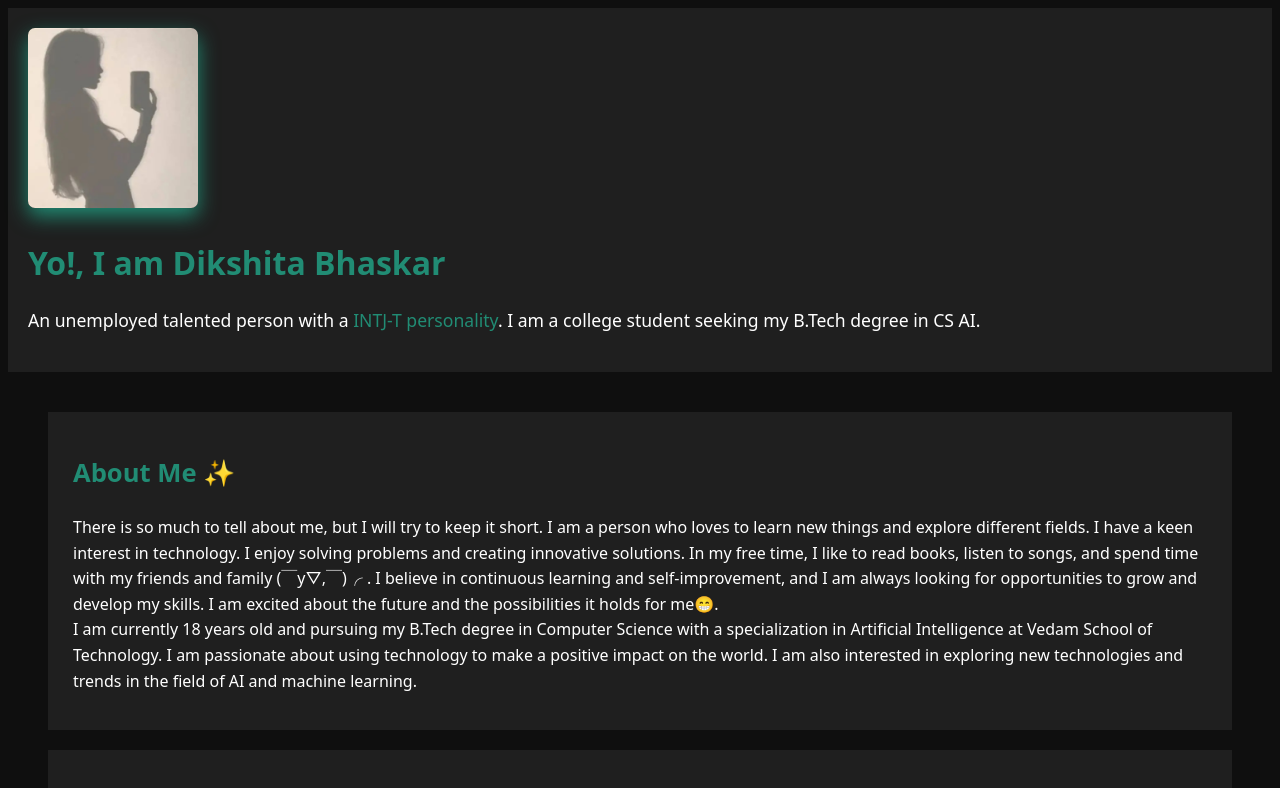
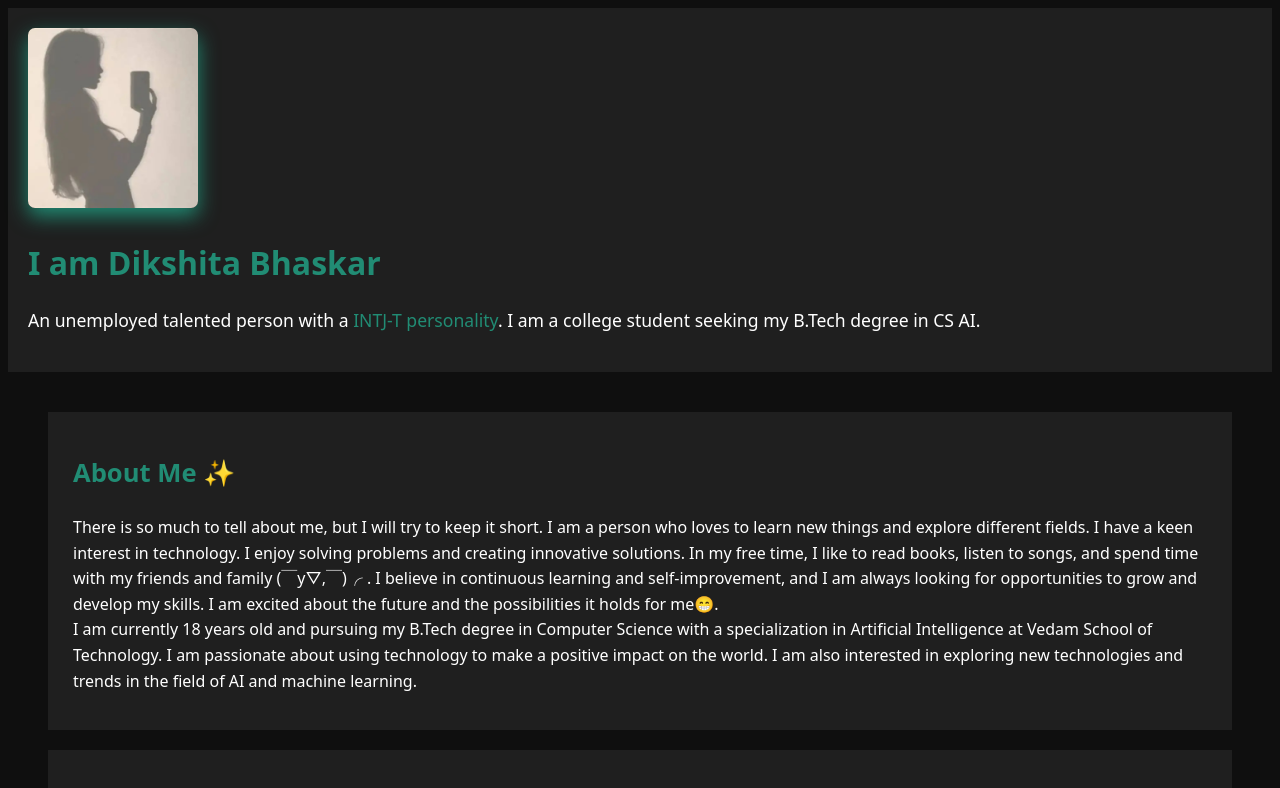
Before and after one commit to Dikshita-Bhaskar/Practice, a plain HTML site: page index.html in a window 1280 px wide. Shown: the top 788 px of the page. Drawn offline with Linux system fonts and the light colour scheme.

Commit message:
index.html

```diff
--- a/index.html
+++ b/index.html
@@ -11,7 +11,7 @@
 <body>
      <header>
         <img src="./profile_photo.jpg" alt="Profile Photo" height="100px">
-    <h1>Yo!, I am Dikshita Bhaskar</h1>
+    <h1>I am Dikshita Bhaskar</h1>
     <p>An unemployed talented person with a <a href="https://www.16personalities.com/intj-personality">INTJ-T personality</a>. I am a college student seeking my B.Tech degree in CS AI.</p>
      </header>
 
```
